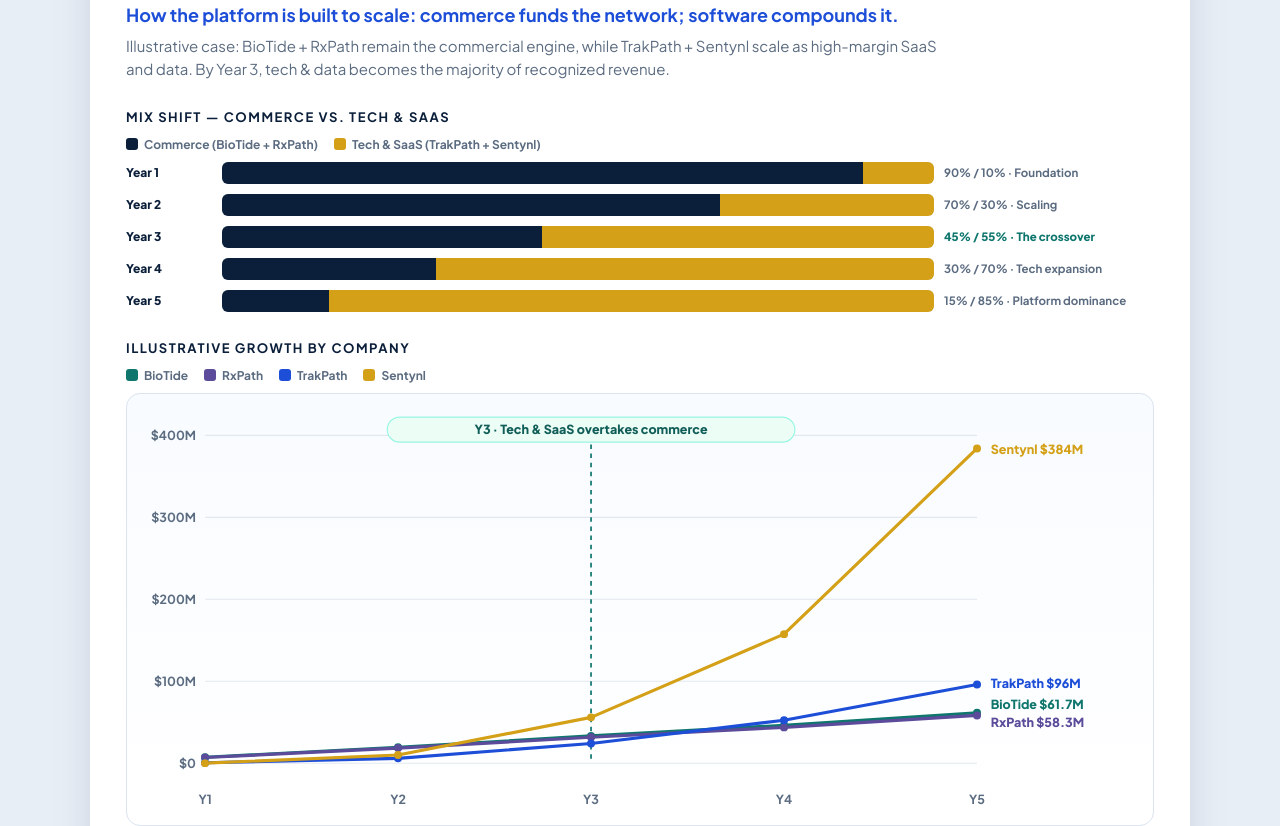
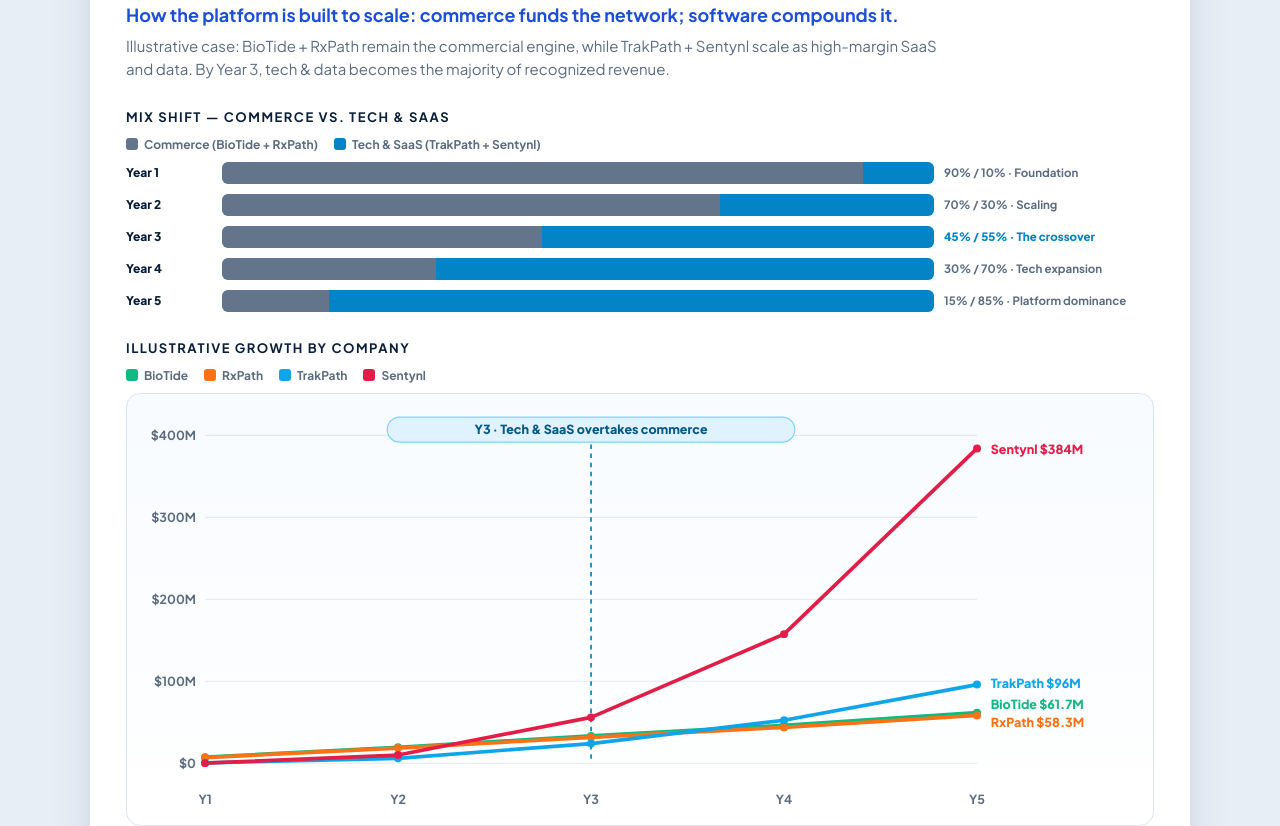
Before and after one commit to Sentynl-io/mijory-deck, a website: page brief/4.html in a window 1280 px wide. Shown: the part 209-1035 px from the top of the page. Drawn offline with Linux system fonts and the light colour scheme.

Commit message:
update colors

```diff
--- a/brief/4.html
+++ b/brief/4.html
@@ -24,8 +24,8 @@
 
         <h2>Mix shift — commerce vs. tech &amp; SaaS</h2>
         <div class="legend-inline">
-            <span><i class="swatch" style="background:var(--navy)"></i>Commerce (BioTide + RxPath)</span>
-            <span><i class="swatch" style="background:var(--gold)"></i>Tech &amp; SaaS (TrakPath + Sentynl)</span>
+            <span><i class="swatch" style="background:var(--commerce)"></i>Commerce (BioTide + RxPath)</span>
+            <span><i class="swatch" style="background:var(--saas)"></i>Tech &amp; SaaS (TrakPath + Sentynl)</span>
         </div>
         <div class="mix">
             <div class="mix-row"><label>Year 1</label><div class="bar"><div class="c" style="width:90%"></div><div class="t" style="width:10%"></div></div><em>90% / 10% · Foundation</em></div>
@@ -37,10 +37,10 @@
 
         <h2>Illustrative growth by company</h2>
         <div class="legend-inline">
-            <span><i class="swatch" style="background:#0f766e"></i>BioTide</span>
-            <span><i class="swatch" style="background:#5b4b9a"></i>RxPath</span>
-            <span><i class="swatch" style="background:#1d4ed8"></i>TrakPath</span>
-            <span><i class="swatch" style="background:#d4a017"></i>Sentynl</span>
+            <span><i class="swatch" style="background:var(--co-bio)"></i>BioTide</span>
+            <span><i class="swatch" style="background:var(--co-rx)"></i>RxPath</span>
+            <span><i class="swatch" style="background:var(--co-trak)"></i>TrakPath</span>
+            <span><i class="swatch" style="background:var(--co-sent)"></i>Sentynl</span>
         </div>
         <div class="growth-chart">
             <svg viewBox="0 0 880 360" role="img" aria-label="Illustrative recognized revenue by company, Years 1 through 5">
@@ -60,20 +60,20 @@
                 <text class="axis" x="566.5" y="348" text-anchor="middle">Y4</text>
                 <text class="axis" x="736" y="348" text-anchor="middle">Y5</text>
                 <line class="flag-line" x1="397" y1="24" x2="397" y2="312"/>
-                <rect x="218" y="8" width="358" height="22" rx="11" fill="#ecfdf5" stroke="#99f6e4"/>
+                <rect x="218" y="8" width="358" height="22" rx="11" fill="#e0f2fe" stroke="#7dd3fc"/>
                 <text class="flag-label" x="397" y="23" text-anchor="middle">Y3 · Tech &amp; SaaS overtakes commerce</text>
-                <polyline class="line" stroke="#0f766e" points="58.0,306.7 227.5,298.0 397.0,288.0 566.5,278.7 736.0,267.6"/>
-                <polyline class="line" stroke="#5b4b9a" points="58.0,307.0 227.5,298.7 397.0,289.2 566.5,280.5 736.0,270.0"/>
-                <polyline class="line" stroke="#1d4ed8" points="58.0,311.6 227.5,307.7 397.0,294.7 566.5,274.2 736.0,242.9"/>
-                <polyline class="line" stroke="#d4a017" points="58.0,311.9 227.5,304.8 397.0,271.7 566.5,198.6 736.0,35.5"/>
-                <g fill="#0f766e"><circle cx="58" cy="306.7" r="3.5"/><circle cx="227.5" cy="298" r="3.5"/><circle cx="397" cy="288" r="3.5"/><circle cx="566.5" cy="278.7" r="3.5"/><circle cx="736" cy="267.6" r="3.5"/></g>
-                <g fill="#5b4b9a"><circle cx="58" cy="307" r="3.5"/><circle cx="227.5" cy="298.7" r="3.5"/><circle cx="397" cy="289.2" r="3.5"/><circle cx="566.5" cy="280.5" r="3.5"/><circle cx="736" cy="270" r="3.5"/></g>
-                <g fill="#1d4ed8"><circle cx="58" cy="311.6" r="3.5"/><circle cx="227.5" cy="307.7" r="3.5"/><circle cx="397" cy="294.7" r="3.5"/><circle cx="566.5" cy="274.2" r="3.5"/><circle cx="736" cy="242.9" r="3.5"/></g>
-                <g fill="#d4a017"><circle cx="58" cy="311.9" r="3.5"/><circle cx="227.5" cy="304.8" r="3.5"/><circle cx="397" cy="271.7" r="3.5"/><circle cx="566.5" cy="198.6" r="3.5"/><circle cx="736" cy="35.5" r="3.5"/></g>
-                <text class="end-label" x="748" y="40" fill="#d4a017">Sentynl $384M</text>
-                <text class="end-label" x="748" y="246" fill="#1d4ed8">TrakPath $96M</text>
-                <text class="end-label" x="748" y="264" fill="#0f766e">BioTide $61.7M</text>
-                <text class="end-label" x="748" y="280" fill="#5b4b9a">RxPath $58.3M</text>
+                <polyline class="line" stroke="var(--co-bio)" points="58.0,306.7 227.5,298.0 397.0,288.0 566.5,278.7 736.0,267.6"/>
+                <polyline class="line" stroke="var(--co-rx)" points="58.0,307.0 227.5,298.7 397.0,289.2 566.5,280.5 736.0,270.0"/>
+                <polyline class="line" stroke="var(--co-trak)" points="58.0,311.6 227.5,307.7 397.0,294.7 566.5,274.2 736.0,242.9"/>
+                <polyline class="line" stroke="var(--co-sent)" points="58.0,311.9 227.5,304.8 397.0,271.7 566.5,198.6 736.0,35.5"/>
+                <g fill="var(--co-bio)"><circle cx="58" cy="306.7" r="3.5"/><circle cx="227.5" cy="298" r="3.5"/><circle cx="397" cy="288" r="3.5"/><circle cx="566.5" cy="278.7" r="3.5"/><circle cx="736" cy="267.6" r="3.5"/></g>
+                <g fill="var(--co-rx)"><circle cx="58" cy="307" r="3.5"/><circle cx="227.5" cy="298.7" r="3.5"/><circle cx="397" cy="289.2" r="3.5"/><circle cx="566.5" cy="280.5" r="3.5"/><circle cx="736" cy="270" r="3.5"/></g>
+                <g fill="var(--co-trak)"><circle cx="58" cy="311.6" r="3.5"/><circle cx="227.5" cy="307.7" r="3.5"/><circle cx="397" cy="294.7" r="3.5"/><circle cx="566.5" cy="274.2" r="3.5"/><circle cx="736" cy="242.9" r="3.5"/></g>
+                <g fill="var(--co-sent)"><circle cx="58" cy="311.9" r="3.5"/><circle cx="227.5" cy="304.8" r="3.5"/><circle cx="397" cy="271.7" r="3.5"/><circle cx="566.5" cy="198.6" r="3.5"/><circle cx="736" cy="35.5" r="3.5"/></g>
+                <text class="end-label" x="748" y="40" fill="var(--co-sent)">Sentynl $384M</text>
+                <text class="end-label" x="748" y="246" fill="var(--co-trak)">TrakPath $96M</text>
+                <text class="end-label" x="748" y="264" fill="var(--co-bio)">BioTide $61.7M</text>
+                <text class="end-label" x="748" y="280" fill="var(--co-rx)">RxPath $58.3M</text>
             </svg>
         </div>
         <p class="note">Illustrative company split of the commerce and tech layers. The Year-3 flag is where enterprise tech &amp; SaaS (TrakPath + Sentynl) overtakes commerce and services (BioTide + RxPath) — the same year software becomes the majority of mix. Year-5 labels are each company’s illustrative total. Not a forecast guarantee.</p>
--- a/brief/brief.css
+++ b/brief/brief.css
@@ -8,6 +8,12 @@
             --teal-deep: #115e59;
             --purple: #5b4b9a;
             --gold: #d4a017;
+            --commerce: #64748b;
+            --saas: #0284c7;
+            --co-bio: #10b981;
+            --co-rx: #f97316;
+            --co-trak: #0ea5e9;
+            --co-sent: #e11d48;
             --paper: #ffffff;
             --mist: #f4f7fb;
             --line: #dbe4f0;
@@ -634,15 +640,15 @@
             display: flex;
             background: #e2e8f0;
         }
-        .bar .c { background: var(--navy); }
-        .bar .t { background: var(--gold); }
+        .bar .c { background: var(--commerce); }
+        .bar .t { background: var(--saas); }
         .mix-row em {
             font-style: normal;
             font-size: 11.5px;
             font-weight: 700;
             color: var(--muted);
         }
-        .mix-row.cross em { color: var(--teal); font-weight: 800; }
+        .mix-row.cross em { color: var(--saas); font-weight: 800; }
         .legend-inline {
             display: flex;
             gap: 16px;
@@ -662,10 +668,10 @@
         .growth-chart svg { width: 100%; height: auto; display: block; }
         .growth-chart .axis { fill: var(--muted); font-size: 11px; font-weight: 700; font-family: 'Plus Jakarta Sans', sans-serif; }
         .growth-chart .grid { stroke: #e2e8f0; stroke-width: 1; }
-        .growth-chart .line { fill: none; stroke-width: 2.75; stroke-linecap: round; stroke-linejoin: round; }
-        .growth-chart .flag-line { stroke: #0f766e; stroke-width: 1.5; stroke-dasharray: 4 4; }
+        .growth-chart .line { fill: none; stroke-width: 3.25; stroke-linecap: round; stroke-linejoin: round; }
+        .growth-chart .flag-line { stroke: var(--saas); stroke-width: 1.5; stroke-dasharray: 4 4; }
         .growth-chart .flag-label {
-            fill: #115e59;
+            fill: #075985;
             font-size: 11px;
             font-weight: 800;
             font-family: 'Plus Jakarta Sans', sans-serif;
```
